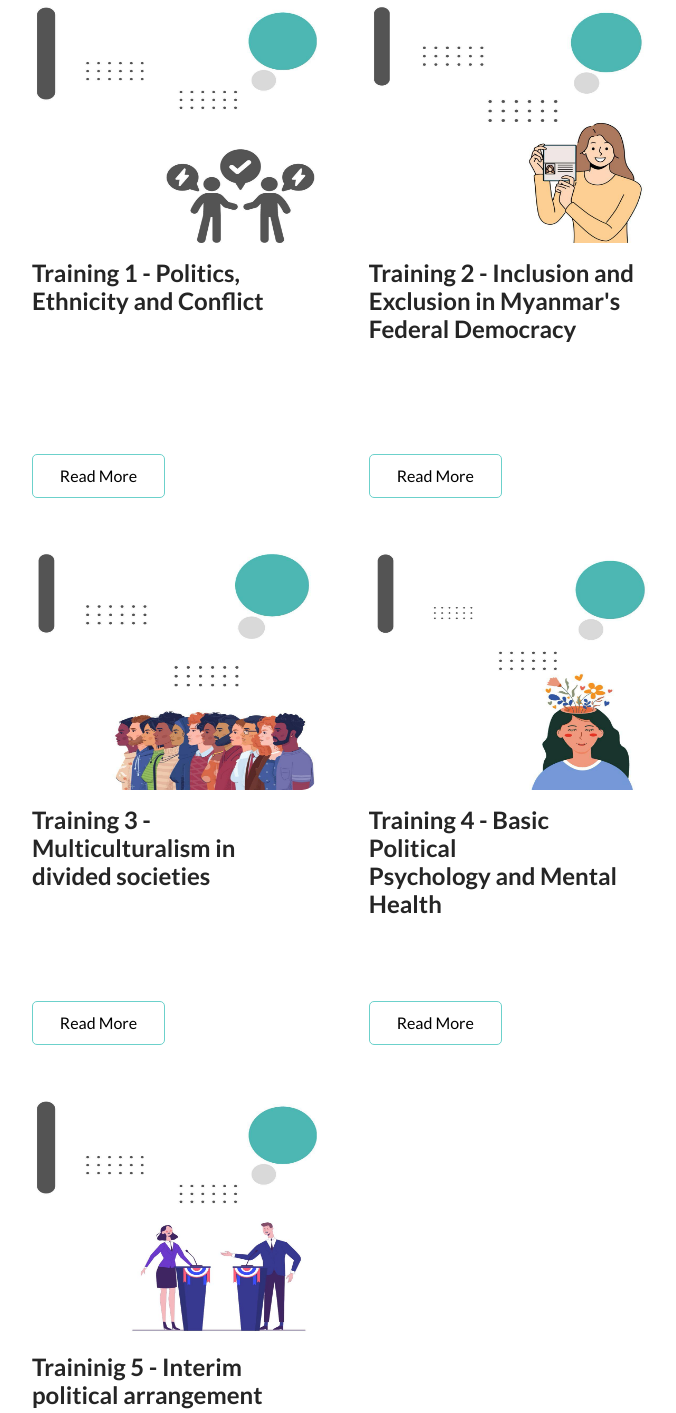
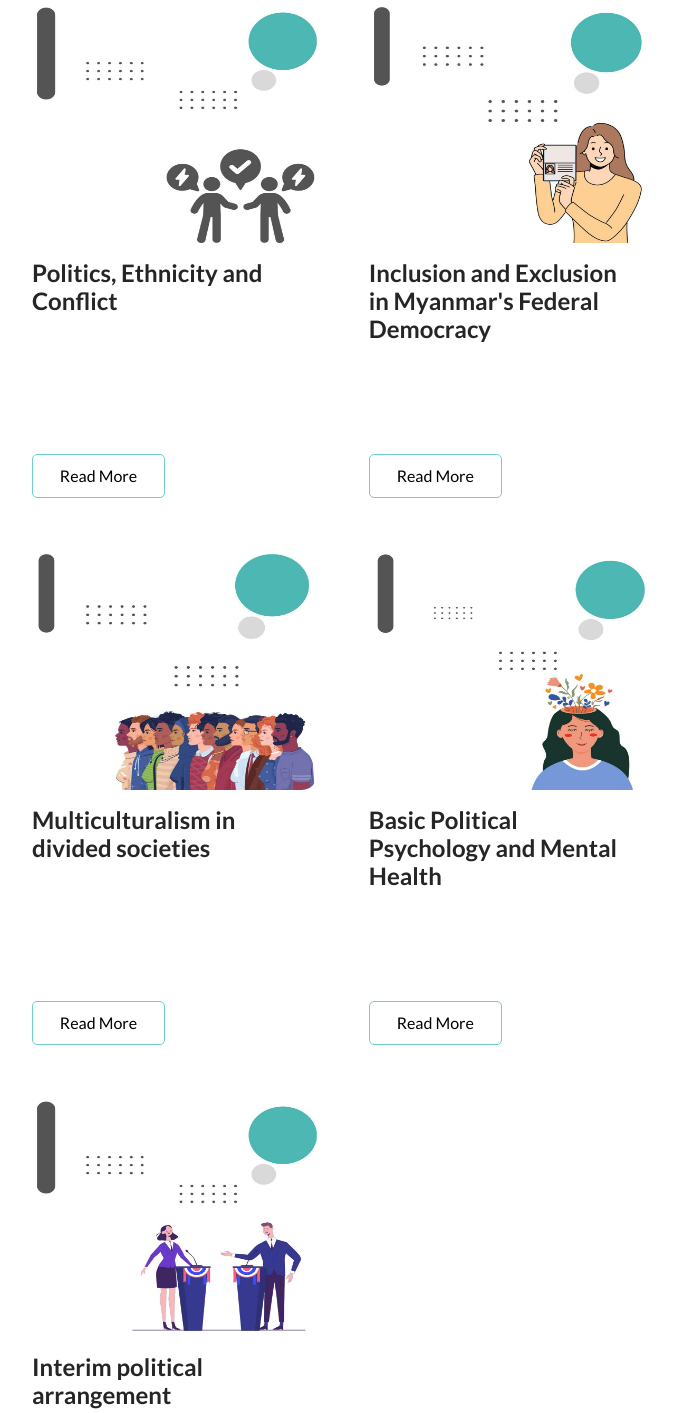
Before and after one commit to JipTwo98/_site, a plain HTML site: page blog.html in a window 1280 px wide. Shown: the part 1008-2421 px from the top of the page, without its empty margins (208-884 px from the left). Drawn offline with nearby package versions, Linux system fonts and the light colour scheme; a script that the page names is missing.

Commit message:
Update blog.html

```diff
--- a/blog.html
+++ b/blog.html
@@ -106,14 +106,14 @@
             <div id="div-i" class="flex flex-wrap gap-8">
                 <div class="bg-card p-4 rounded-lg">
                     <img src="./Media/Tr1.jpg" alt="A hope for better future" id="block-element-1">
-                    <h3 class="text-xl font-semibold mb-2" id="block-element-2">Training 1 - Politics, Ethnicity and Conflict</h3>
+                    <h3 class="text-xl font-semibold mb-2" id="block-element-2">Politics, Ethnicity and Conflict</h3>
                     <p class="text-muted-foreground mb-4" id="block-element-3"> </p>
                     <button class="bg-primary text-primary-foreground hover:bg-primary/80 px-4 py-2 rounded" id="block-element-4">Read More</button>
                 </div>
                 <div class="bg-card p-4 rounded-lg">
                     <img src="./Media/Tr2.jpg" alt="A hope for better future" id="block-element-1">
                     <h3 class="text-xl font-semibold mb-2" id="block-element-2">
-                        Training 2 - Inclusion and Exclusion in Myanmar's Federal Democracy
+                        Inclusion and Exclusion in Myanmar's Federal Democracy
                     </h3>
                     <p class="text-muted-foreground mb-4" id="block-element-3"> </p>
                     <button class="bg-primary text-primary-foreground hover:bg-primary/80 px-4 py-2 rounded" id="block-element-4">Read More</button>
@@ -124,7 +124,7 @@
                 <div class="bg-card p-4 rounded-lg">
                     <img src="./Media/Tr3.jpg" alt="A hope for better future" id="block-element-1">
                     <h3 class="text-xl font-semibold mb-2" id="block-element-2">
-                        Training 3 - Multiculturalism in divided societies
+                      Multiculturalism in divided societies
                     </h3>
                     <p class="text-muted-foreground mb-4" id="block-element-3"> </p>
                     <button class="bg-primary text-primary-foreground hover:bg-primary/80 px-4 py-2 rounded" id="block-element-4">Read More</button>
@@ -132,7 +132,7 @@
                 <div class="bg-card p-4 rounded-lg">
                     <img src="./Media/Tr4.jpg" alt="A hope for better future" id="block-element-1">
                     <h3 class="text-xl font-semibold mb-2" id="block-element-2">
-                        Training 4 - Basic Political<br>
+                        Basic Political<br>
                         Psychology and Mental Health
                     </h3>
                     <p class="text-muted-foreground mb-4" id="block-element-3"> </p>
@@ -143,7 +143,7 @@
                 </div>
                 <div class="bg-card p-4 rounded-lg">
                     <img src="./Media/Tr5.jpg" alt="A hope for better future" id="block-element-1">
-                    <h3 class="text-xl font-semibold mb-2" id="block-element-2">Traininig 5 - Interim political arrangement</h3>
+                    <h3 class="text-xl font-semibold mb-2" id="block-element-2">Interim political arrangement</h3>
                     <p class="text-muted-foreground mb-4" id="block-element-3"> </p>
                     <button class="bg-primary text-primary-foreground hover:bg-primary/80 px-4 py-2 rounded" id="block-element-4">Read More</button>
                 </div>
```
